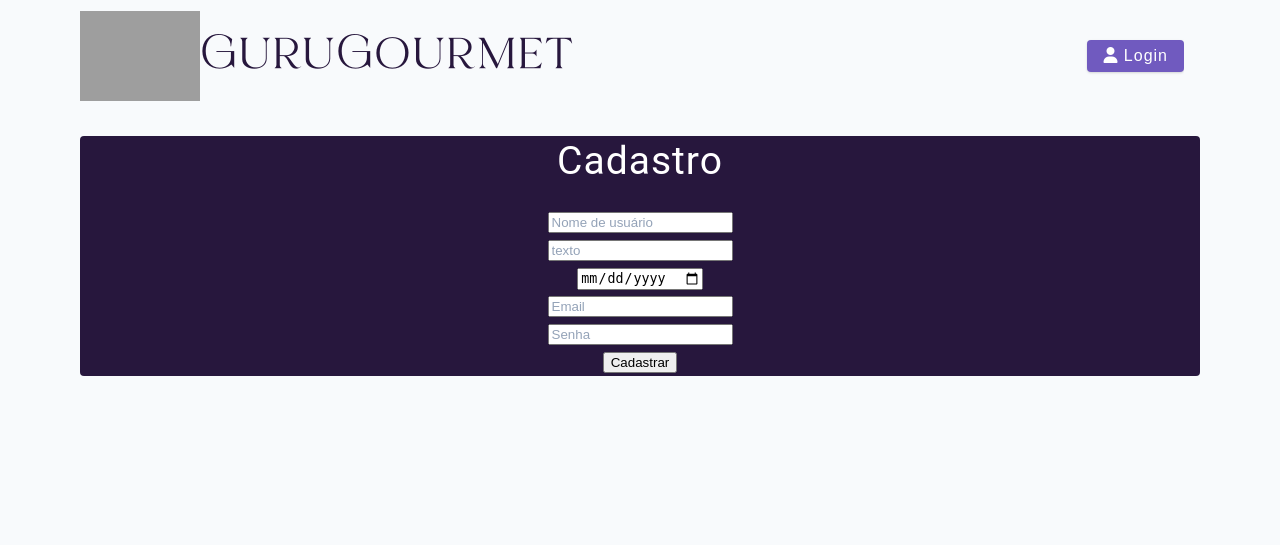
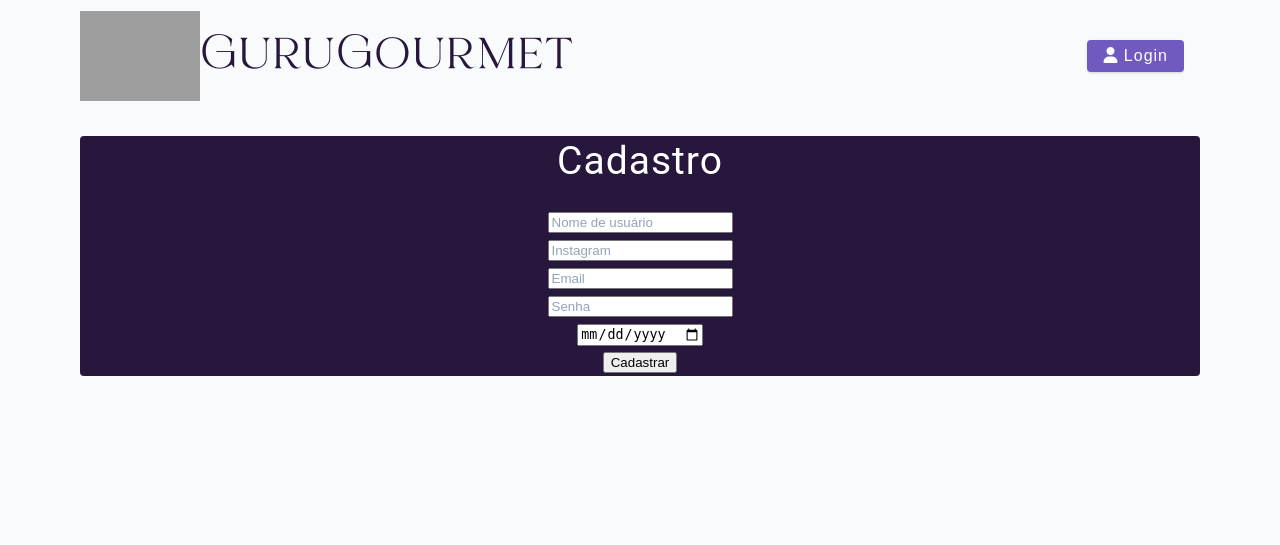
Before and after one commit to IvanNaka/gurugourmet, a Django app: page /cadastro/ in a window 1280 px wide. Shown: the top 545 px of the page. Run offline with Django 5.2, Linux system fonts and the light colour scheme; grey boxes are pictures that could not be loaded.

Commit message:
alteração no models, adicionado senha e instagram em usuario

```diff
--- a/core/models.py
+++ b/core/models.py
@@ -6,12 +6,13 @@ from django.db import models
 class Usuario(models.Model):
     username = models.CharField(max_length=100)
     email = models.CharField(max_length=255)
-    texto = models.CharField(max_length=128, null=True)
+    instagram = models.CharField(max_length=128, null=True)
+    data_aniversario = models.DateTimeField(null=True)
     userDjango = models.ForeignKey(User, on_delete=models.DO_NOTHING, null=True)
     is_admin = models.BooleanField(default=False)
     status = models.BooleanField(default=False)
     senha = models.CharField(max_length=128)
-    dataAniversario = models.DateTimeField(max_length=128, null=True)
+
 
 class Endereco(models.Model):
     rua = models.CharField(max_length=255)
--- a/core/views.py
+++ b/core/views.py
@@ -79,10 +79,11 @@ class CadastroView(View):
         return render(self.request, "register.html")
     def post(self, request, **kwargs):
         email = self.request.POST.get('email')
-        texto = self.request.POST.get('texto')
+        text = self.request.POST.get('text')
         senha = self.request.POST.get('password')
         username = self.request.POST.get('username')
-        date = self.request.POST.get('date')
+        instagram = self.request.POST.get('instagram')
+        data_aniversario = self.request.POST.get('data_aniversario')
 
         if Usuario.objects.filter(email=email, status= True).exists():
             return JsonResponse({'error': 'Usuario ou email já utilizados!'}, status=500)
@@ -95,8 +96,8 @@ class CadastroView(View):
         usuarioNovo = Usuario()
         usuarioNovo.username = username
         usuarioNovo.email = email
-        usuarioNovo.texto = texto
-        usuarioNovo.dataAniversario = date
+        usuarioNovo.instagram = instagram
+        usuarioNovo.data_aniversario = data_aniversario
         usuarioNovo.userDjango = userDjango
         usuarioNovo.status = True
         usuarioNovo.senha = senha
--- a/static/js/script.js
+++ b/static/js/script.js
@@ -130,9 +130,9 @@ function cadastro() {
     var formData = new FormData();
     formData.append('email', document.getElementById('email').value);
     formData.append('instagram', document.getElementById('instagram').value);
-    formData.append('date', document.getElementById('date').value);
     formData.append('password', document.getElementById('password').value);
     formData.append('username', document.getElementById('username').value);
+    formData.append('data_aniversario', document.getElementById('data_aniversario').value);
 
     var xhr = new XMLHttpRequest();
     xhr.open('POST', '/cadastro/', true);
--- a/templates/index.html
+++ b/templates/index.html
@@ -46,7 +46,7 @@
                 {% endif %}
                 <a><i class="fa-solid fa-user"></i>
                     {% if is_admin %} Admin {% endif %}
-                    {{ user.username }} - {{ user.instagram }}
+                    {{ user.username }}
                 </a>
                 <button class="btn"><a href="/logout" style="color: white">Logout</a></button>
                 {% endif %}
--- a/templates/register.html
+++ b/templates/register.html
@@ -41,10 +41,10 @@
                      <h2>Cadastro</h2>
                     <div id="error-message" style="color: red;"></div> <!-- Div para exibir mensagens de erro -->
                     <input type="username" id="username" placeholder="Nome de usuário" required><br>
-                    <input type="text" id="texto" placeholder="texto"><br>
-                    <input type="date" id="date" placeholder="Data Aniversario"><br>
+                    <input type="text" id="instagram" placeholder="Instagram"><br>
                     <input type="email" id="email" placeholder="Email" required><br>
                     <input type="password" id="password" placeholder="Senha" required><br>
+                    <input type="date" id="data_aniversario" placeholder="Data Aniversario" required><br>
 
                     <button onclick="cadastro()">Cadastrar</button>
                 </div>
```
Also changed, not shown: core/migrations/0012_rename_texto_usuario_instagram_and_more.py (added), core/migrations/0013_usuario_data_aniversario.py (added), db.sqlite3.
